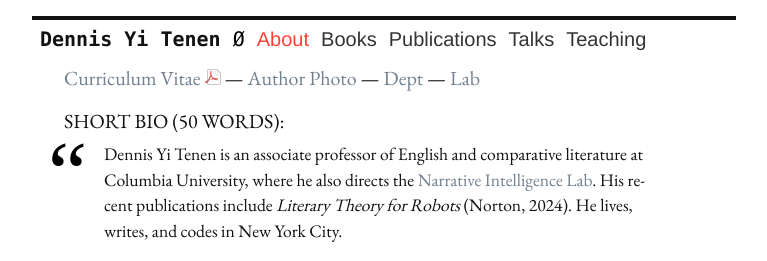
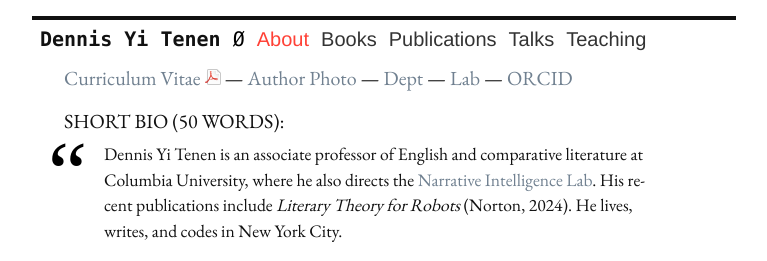
Before and after one commit to denten/denten.github.io, a Jekyll site: the page built from _pages/about.md, in a window 1280 px wide. Shown: the top 261 px of the page, without its empty margins (256-1023 px from the left). Built offline with Jekyll 4.4.1, drawn with Linux system fonts in a browser that asks for light colours; nearby versions of some CDN libraries.

Commit message:
add ORCID id

```diff
--- a/_pages/about.md
+++ b/_pages/about.md
@@ -5,7 +5,7 @@ title: "about"
 ---
 
 [Curriculum Vitae <img src="../public/pdf.png" />][5] --- [Author Photo][6] --- [Dept][7] ---
-[Lab][8]
+[Lab][8] --- [ORCID][9]
 
 ## Short Bio (50 words):
 
```
Also changed, not shown: other parts of _pages/about.md (+1 -0 lines).
